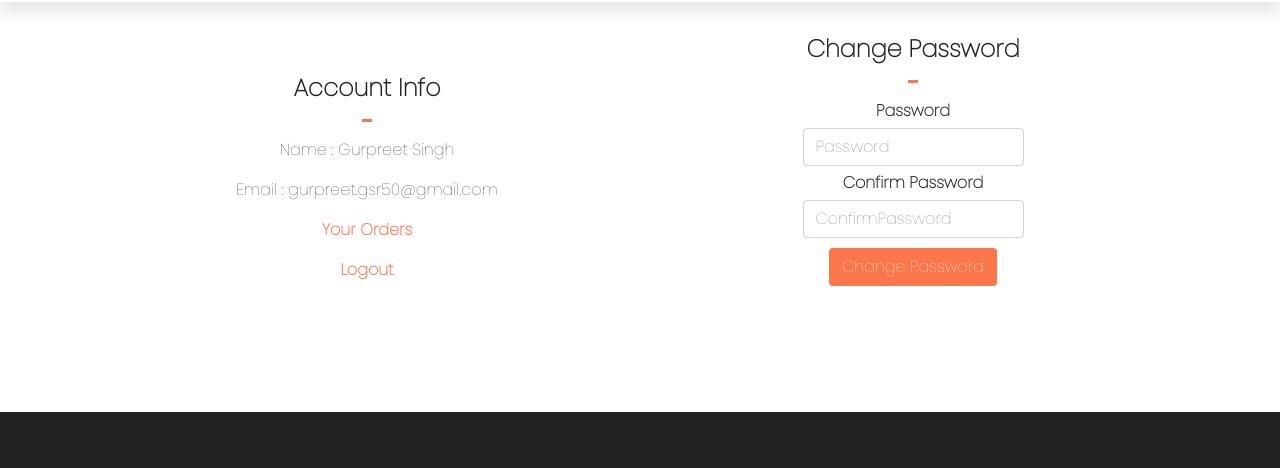
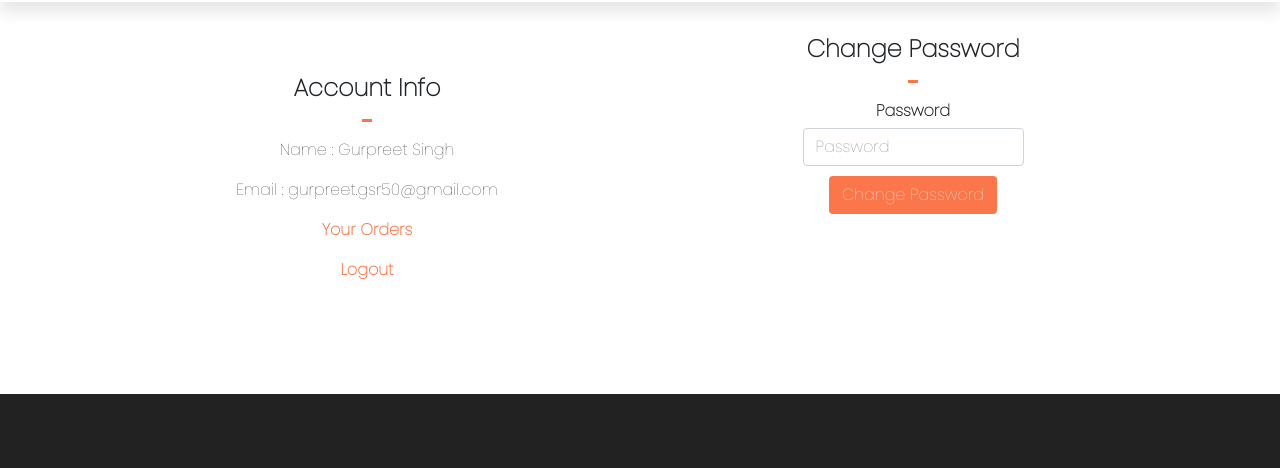
Before and after one commit to itsgurpreetsingh/ecommerce, a website: page account.html in a window 1280 px wide. Shown: the part 86-554 px from the top of the page. Drawn offline with nearby package versions, Linux system fonts and the light colour scheme.

Commit message:
Update account.html

```diff
--- a/account.html
+++ b/account.html
@@ -67,10 +67,6 @@
                         <input type="password" class="form-control" id="account-password" name = "Password" placeholder="Password" required/>
                     </div>
                     <div class="form-group">
-                        <label>Confirm Password</label>
-                        <input type="password" class="form-control" id="account-password-confirm" name = "ConfirmPassword" placeholder="ConfirmPassword" required/>
-                    </div>
-                    <div class="form-group">
                         <input type="submit" value="Change Password" class="btn" id="change-pass-btn">
                     </div>
                 </form>
```
